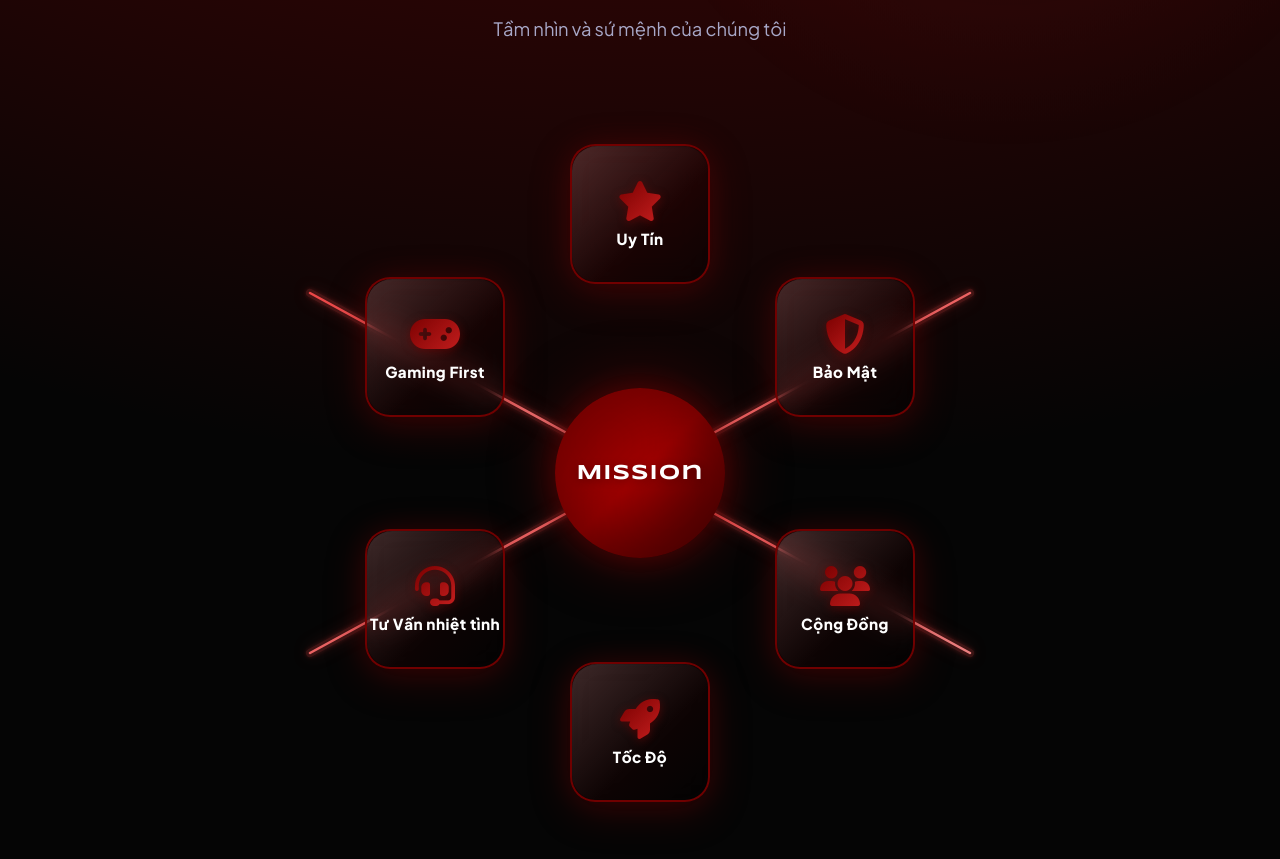
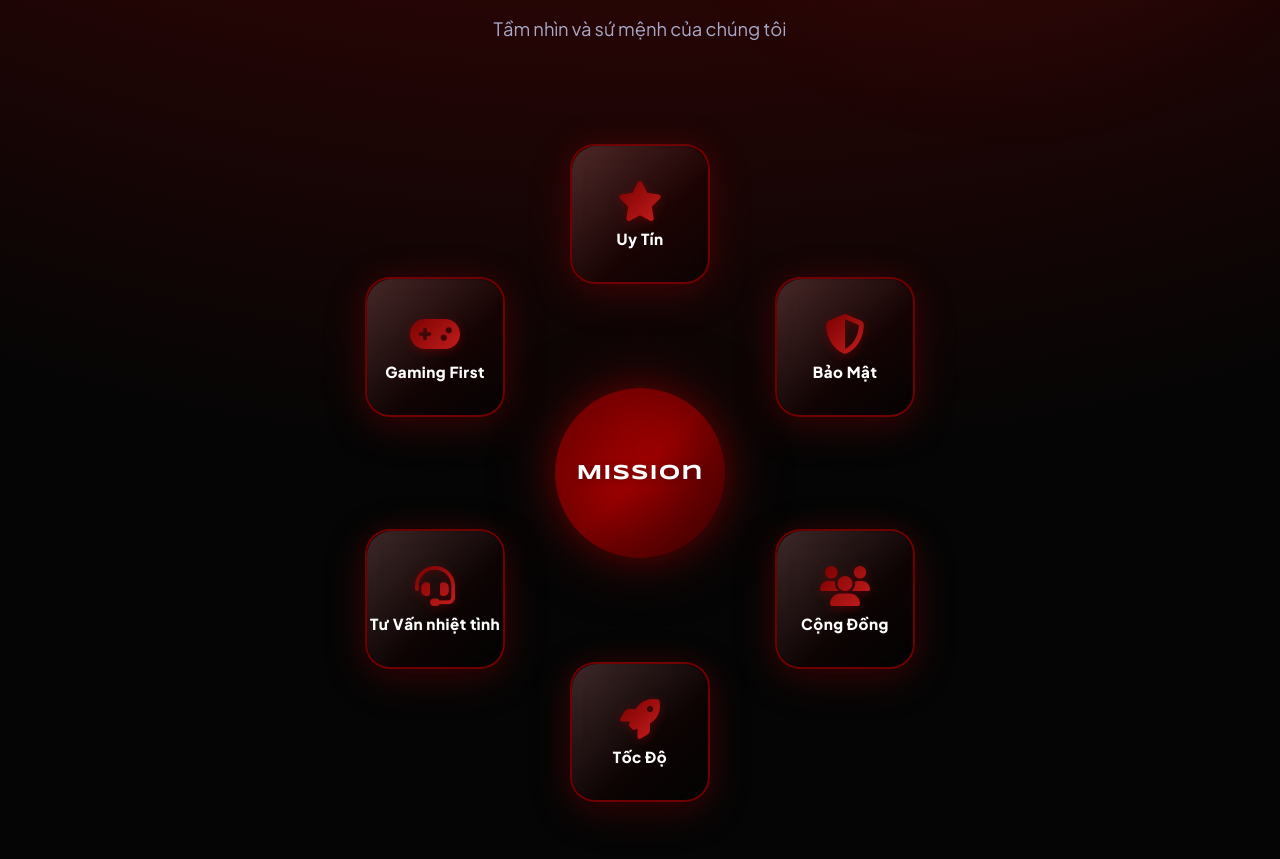
Before and after one commit to PhuocPerry/mineperry, a website with bundled scripts: page index.html in a window 1280 px wide. Shown: the part 980-1839 px from the top of the page. Built offline with nearby package versions, Linux system fonts and the light colour scheme; no server answers.

Commit message:
xoa cac nhanh cua vision

```diff
--- a/frontend/assets/js/vision.js
+++ b/frontend/assets/js/vision.js
@@ -7,12 +7,7 @@ document.addEventListener('DOMContentLoaded', function() {
         // Clear previous SVG
         svgContainer.innerHTML = '';
 
-        // Create SVG element
-        const svg = document.createElementNS('http://www.w3.org/2000/svg', 'svg');
-        svg.setAttribute('viewBox', '0 0 1100 700');
-        svg.setAttribute('width', '100%');
-        svg.setAttribute('height', '100%');
-        svg.setAttribute('preserveAspectRatio', 'xMidYMid meet');
+
 
         // Create defs for gradients and filters
         const defs = document.createElementNS('http://www.w3.org/2000/svg', 'defs');
--- a/index.html
+++ b/index.html
@@ -96,8 +96,6 @@
 
             <div class="mind-map-container">
                 <div class="mind-map">
-                    <svg class="vision-svg"></svg>
-
                     <!-- Center Node -->
                     <div class="mind-map-center">
                         <div class="mind-map-center-text">
```
